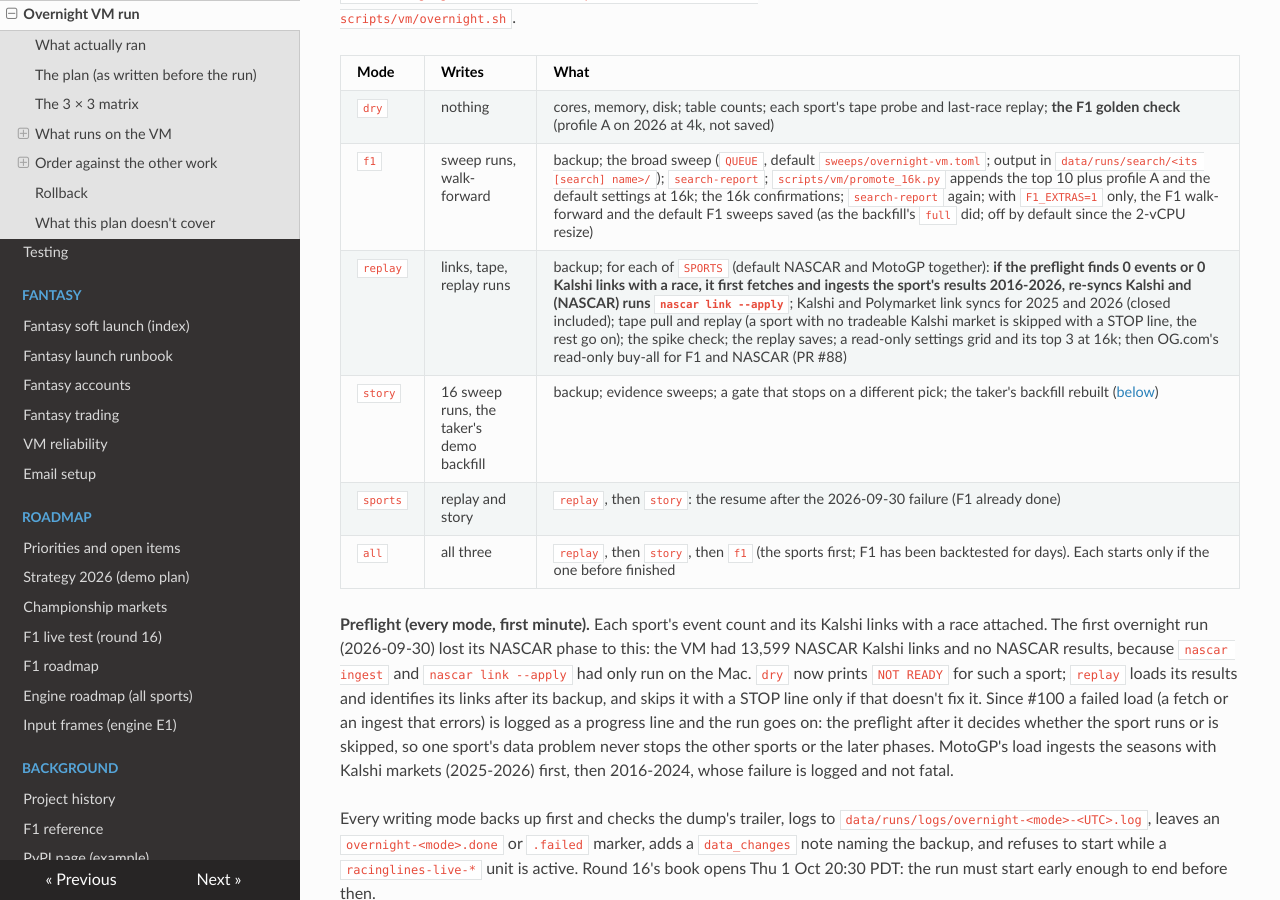
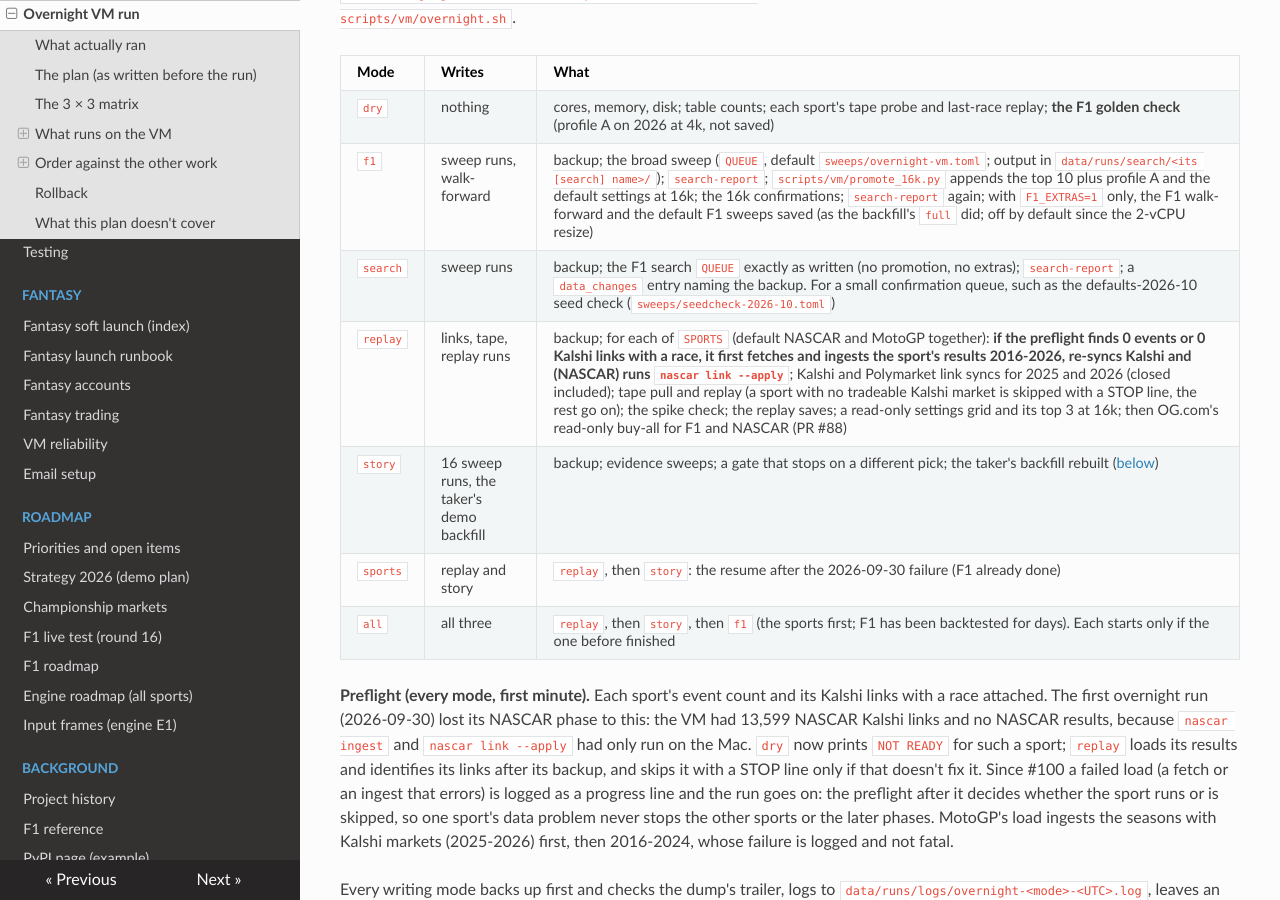
Before and after one commit to lalligagger/racinglines-public, an MkDocs documentation site: the page built from docs/overnight-vm-run.md, in a window 1280 px wide and 900 px high, scrolled down 3515 px. Built offline with MkDocs 1.6.1, drawn with Linux system fonts in a browser that asks for light colours; nearby versions of some CDN libraries.

Commit message:
[ops] overnight.sh MODE=search runs a queue as written; seed-check queue for the T8 $25 floor (owner chose seed check first)
Co-Authored-By: Claude Opus 5.5 (1M context) <noreply@anthropic.com>
Claude-Session: https://claude.ai/code/session_01LegXdyHJnJKJ1it5DVd2XT

```diff
--- a/docs/overnight-vm-run.md
+++ b/docs/overnight-vm-run.md
@@ -109,6 +109,7 @@ scripts/vm/overnight.sh`.
 |---|---|---|
 | `dry` | nothing | cores, memory, disk; table counts; each sport's tape probe and last-race replay; **the F1 golden check** (profile A on 2026 at 4k, not saved) |
 | `f1` | sweep runs, walk-forward | backup; the broad sweep (`QUEUE`, default `sweeps/overnight-vm.toml`; output in `data/runs/search/<its [search] name>/`); `search-report`; `scripts/vm/promote_16k.py` appends the top 10 plus profile A and the default settings at 16k; the 16k confirmations; `search-report` again; with `F1_EXTRAS=1` only, the F1 walk-forward and the default F1 sweeps saved (as the backfill's `full` did; off by default since the 2-vCPU resize) |
+| `search` | sweep runs | backup; the F1 search `QUEUE` exactly as written (no promotion, no extras); `search-report`; a `data_changes` entry naming the backup. For a small confirmation queue, such as the defaults-2026-10 seed check (`sweeps/seedcheck-2026-10.toml`) |
 | `replay` | links, tape, replay runs | backup; for each of `SPORTS` (default NASCAR and MotoGP together): **if the preflight finds 0 events or 0 Kalshi links with a race, it first fetches and ingests the sport's results 2016-2026, re-syncs Kalshi and (NASCAR) runs `nascar link --apply`**; Kalshi and Polymarket link syncs for 2025 and 2026 (closed included); tape pull and replay (a sport with no tradeable Kalshi market is skipped with a STOP line, the rest go on); the spike check; the replay saves; a read-only settings grid and its top 3 at 16k; then OG.com's read-only buy-all for F1 and NASCAR (PR #88) |
 | `story` | 16 sweep runs, the taker's demo backfill | backup; evidence sweeps; a gate that stops on a different pick; the taker's backfill rebuilt ([below](#demo-taker-walk-forward-story)) |
 | `sports` | replay and story | `replay`, then `story`: the resume after the 2026-09-30 failure (F1 already done) |
```
Also changed, not shown: 2 other files.
